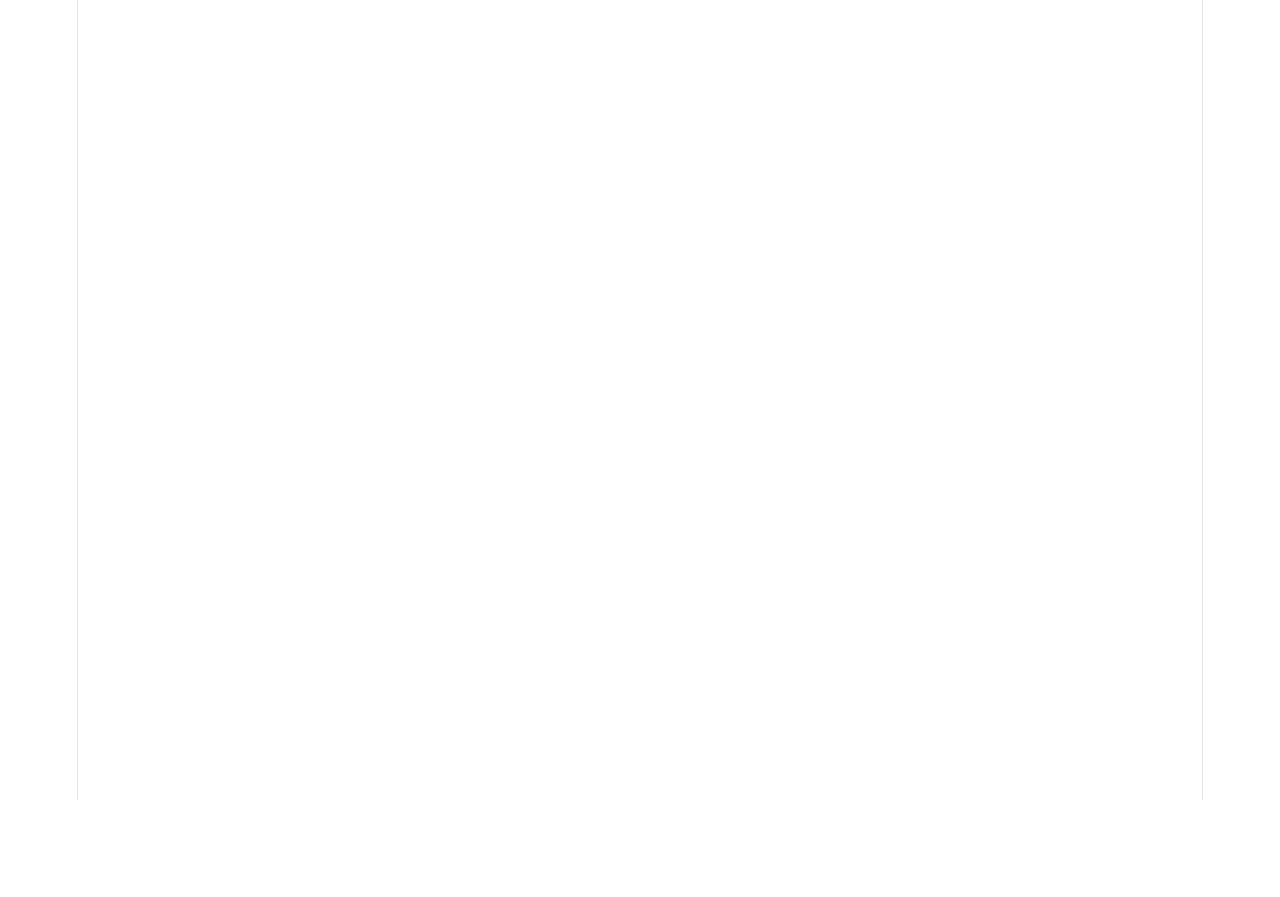
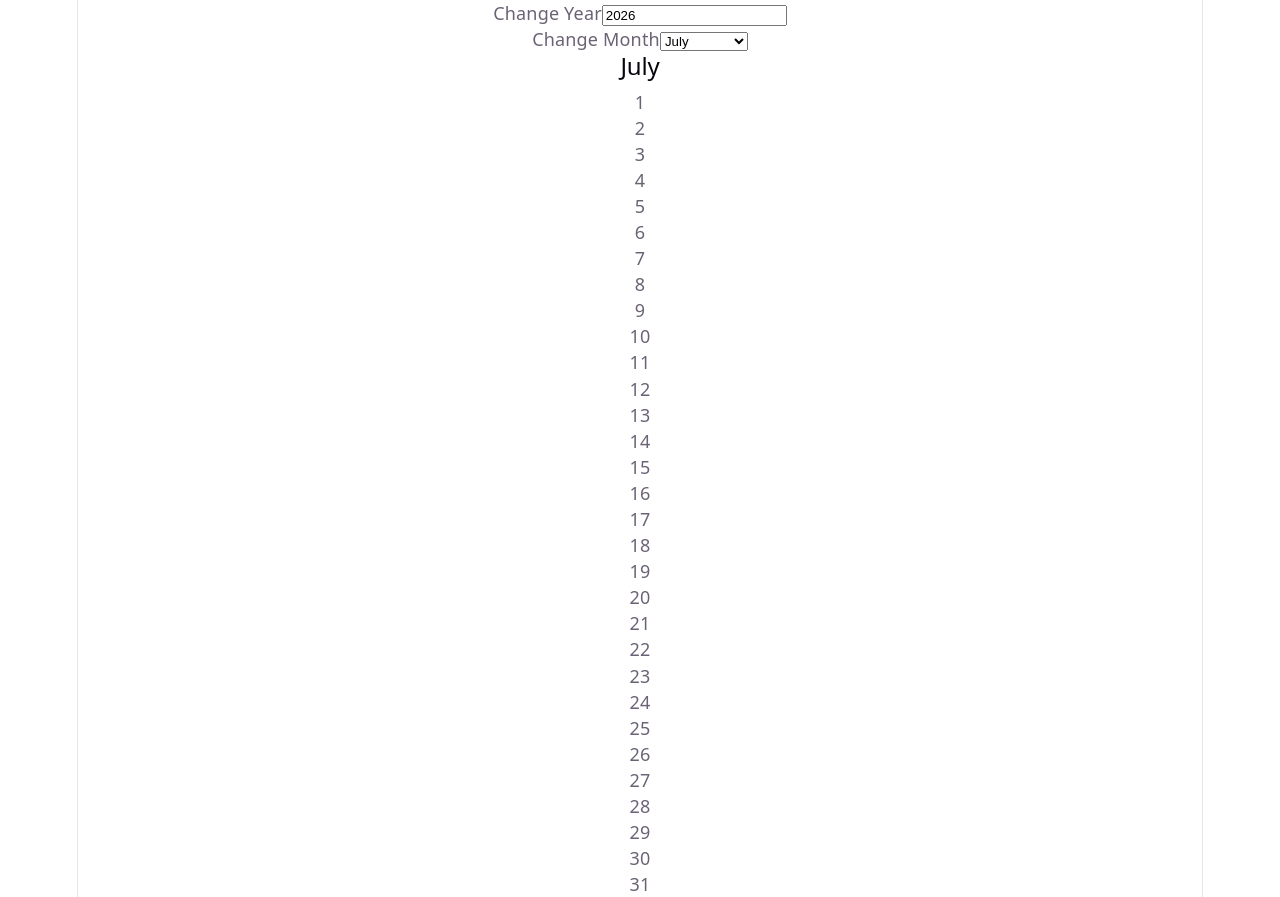
Before and after one commit to arannou/Vulandar, a Vue app: page / in a window 1280 px wide. Before the commit the page ends 800 px from the top, so only its background shows below. Built offline with nearby package versions, Linux system fonts and the light colour scheme.

Commit message:
Add basic Y/M/D viewer

```diff
--- a/package.json
+++ b/package.json
@@ -9,8 +9,8 @@
     "preview": "vite preview"
   },
   "dependencies": {
-    "vue": "^3.5.39",
-    "moment": "^2.30.1"
+    "moment": "^2.30.1",
+    "vue": "^3.5.39"
   },
   "devDependencies": {
     "@types/node": "^24.13.2",
--- a/src/components/Calendar.vue
+++ b/src/components/Calendar.vue
@@ -1,9 +1,28 @@
 <script setup lang="ts">
 import { ref } from 'vue'
+import moment from 'moment';
+import Month from './Month.vue'
 
 
+const currentYear = ref<number>(moment().year())
+const currentMonth = ref<number>(moment().month())
+
+const monthList = [...Array(12).keys()];
 </script>
 
 <template>
+    <div>
+        <label for="year">Change Year</label>
+        <input type="number" name="year" v-model="currentYear">
+    </div>
+    <div>
+        <label for="month">Change Month</label>
+        <select name="month" v-model="currentMonth">
+            <option v-for="month in  monthList" :value="month">{{ moment().month(month).format("MMMM") }}</option>
+        </select>
+    </div>
+
+    <Month :month="currentMonth" :year="currentYear"></Month>
+
 
 </template>
--- /dev/null
+++ b/src/components/Day.vue
@@ -0,0 +1,23 @@
+<script setup lang="ts">
+import { computed } from 'vue'
+import moment from 'moment';
+
+
+const props = defineProps({
+  day: { type: Number, default: 0 },
+  month: { type: Number, default: 0 },
+  year: { type: Number, default: moment().year() },
+})
+
+const emit = defineEmits([])
+
+
+</script>
+
+<template>
+    <div class="day-component">
+
+        <p>{{  props.day + 1 }}</p>
+
+    </div>
+</template>
--- /dev/null
+++ b/src/components/Month.vue
@@ -0,0 +1,32 @@
+<script setup lang="ts">
+import { computed } from 'vue'
+import moment from 'moment';
+
+import Day from './Day.vue'
+
+
+const props = defineProps({
+  month: { type: Number, default: 0 },
+  year: { type: Number, default: moment().year() },
+})
+
+
+const emit = defineEmits([])
+
+const daysList = computed(() => {
+    const daysInMonth = moment({ year: props.year, month: props.month }).daysInMonth()
+    return [...Array(daysInMonth).keys()]
+})
+
+</script>
+
+<template>
+    <div class="month-component">
+        <h2>{{ moment().month(props.month).format("MMMM") }}</h2>
+
+        <div class="days-container" >
+            <Day v-for="day of daysList" :key="day" :day="day" :year="year" :month="month"></Day>
+        </div>
+
+    </div>
+</template>
```
